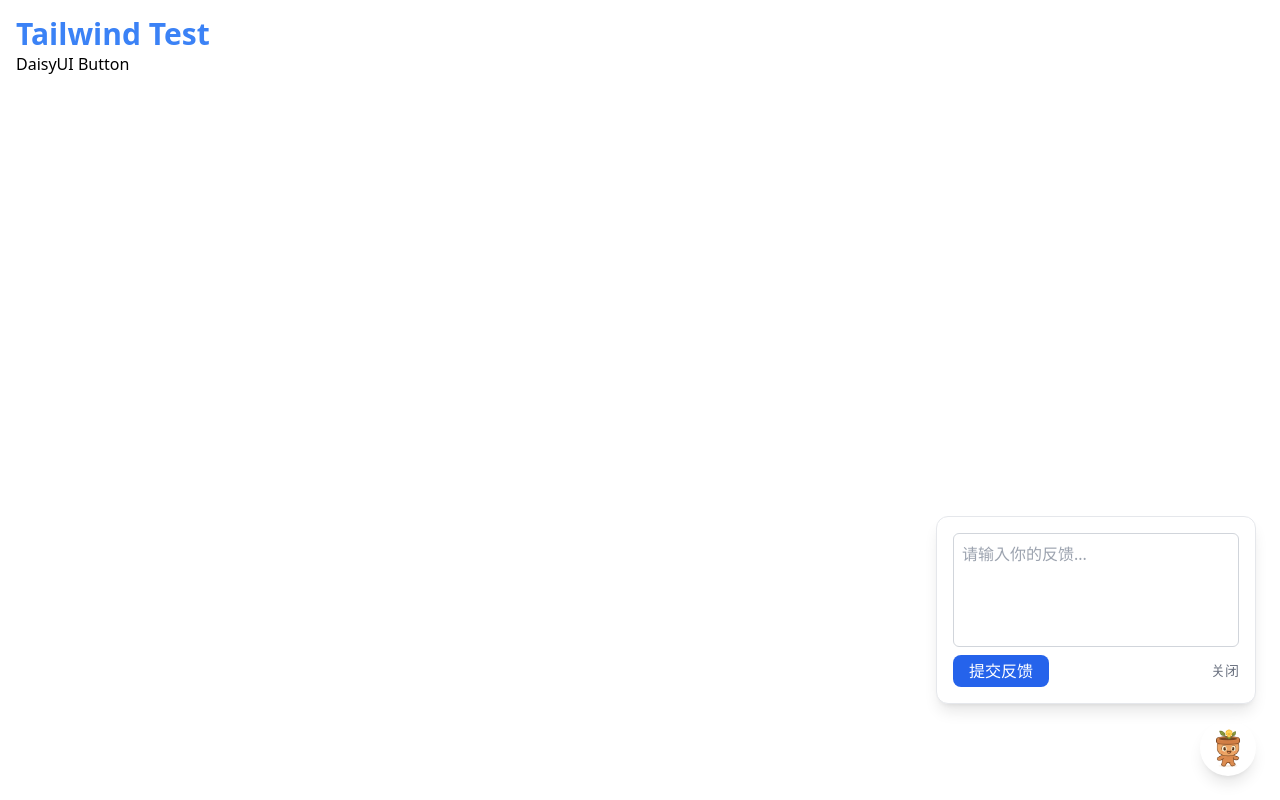
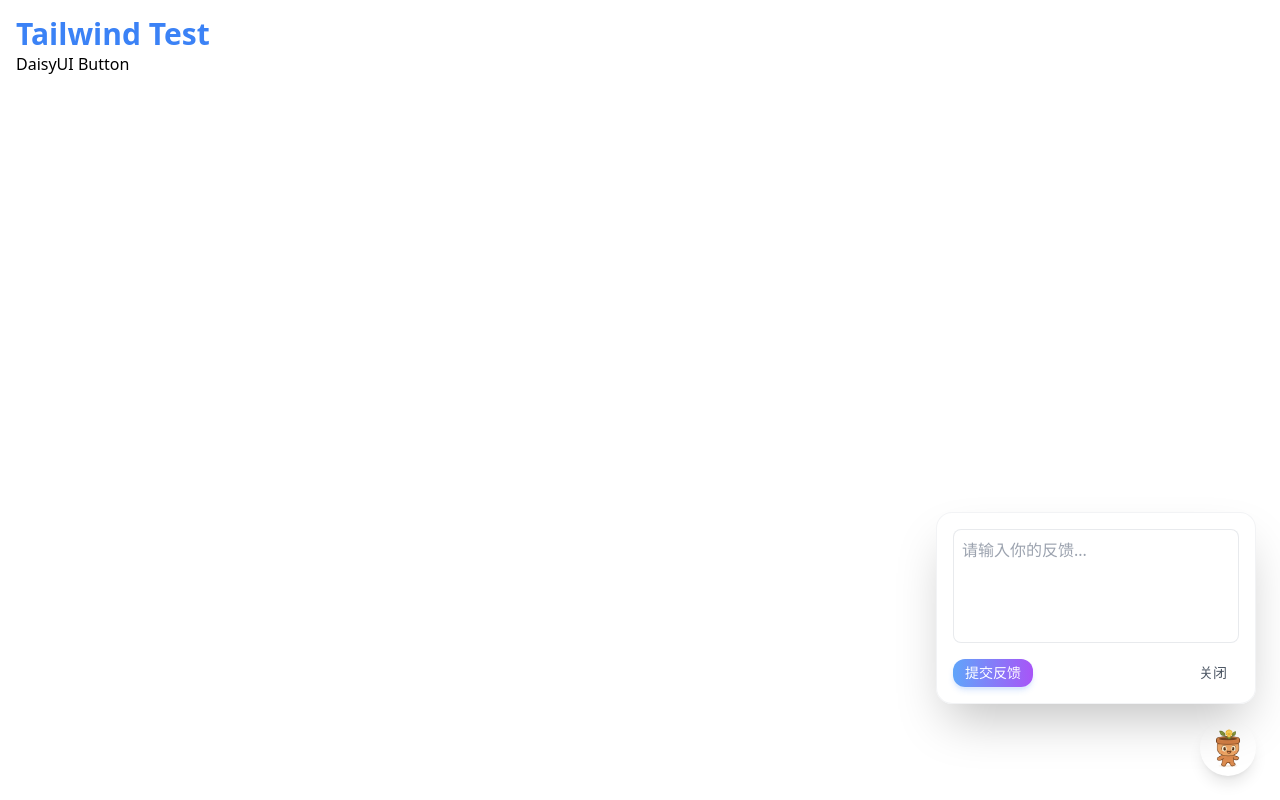
Before and after one commit to Skottbie/PoT_Platform, a React (Vite) app in the folder client/: page /test in a window 1280 px wide. Both pictures are taken after a click on the button "点击反馈". Built offline with nearby package versions, Linux system fonts and the light colour scheme; no server answers.

Commit message:
Widget 优化

```diff
--- a/client/src/components/FeedbackWidget.jsx
+++ b/client/src/components/FeedbackWidget.jsx
@@ -3,6 +3,7 @@
 import { useState, useEffect } from 'react';
 import api from '../api/axiosInstance';
 import logo from '../assets/logo.png';
+import Button from './Button';
 
 export default function FeedbackWidget() {
   const [open, setOpen] = useState(false);
@@ -14,7 +15,7 @@ export default function FeedbackWidget() {
 
   const toggleOpen = () => {
     setOpen(!open);
-    setHintVisible(false); // 用户点击后提示消失
+    setHintVisible(false);
   };
 
   const handleSubmit = async (e) => {
@@ -27,14 +28,14 @@ export default function FeedbackWidget() {
       await api.post('/feedback', { content: feedback });
       setMessage('✅ 感谢你的反馈！');
       setFeedback('');
-    } catch (error) {
+    } catch {
       setMessage('❌ 提交失败，请稍后再试');
     } finally {
       setSending(false);
     }
   };
 
-  /** 模拟用户遇到问题时提示 **/
+  /** 用户行为提示逻辑 */
   useEffect(() => {
     let clickCount = 0;
     const handleClick = () => {
@@ -42,8 +43,6 @@ export default function FeedbackWidget() {
       if (clickCount >= 5 && !open) {
         setHintVisible(true);
         clickCount = 0;
-
-        // 3 秒后自动隐藏
         if (hintTimer) clearTimeout(hintTimer);
         const timer = setTimeout(() => setHintVisible(false), 3000);
         setHintTimer(timer);
@@ -53,7 +52,6 @@ export default function FeedbackWidget() {
     const idleTimer = setTimeout(() => {
       if (!open) {
         setHintVisible(true);
-        // 3 秒后自动隐藏
         if (hintTimer) clearTimeout(hintTimer);
         const timer = setTimeout(() => setHintVisible(false), 3000);
         setHintTimer(timer);
@@ -69,82 +67,89 @@ export default function FeedbackWidget() {
     };
   }, [open]);
 
-
   return (
     <>
-      {/* 悬浮按钮及气泡 */}
+      {/* 悬浮按钮及提示气泡 */}
       <div className="fixed bottom-6 right-6 z-50 flex flex-col items-end">
-        {/* 气泡：按钮左上角 */}
         {hintVisible && (
-
           <div
-            className="relative mb-1 mr-8 bg-white dark:bg-gray-800 shadow-lg
-                      border border-gray-200 dark:border-gray-700 px-3 py-1 rounded-xl
-                      text-sm text-gray-700 dark:text-gray-200 animate-bounce
-                      transition-opacity duration-500 opacity-100"
+            className="relative mb-1 mr-8 text-sm text-gray-700 dark:text-gray-200
+                       animate-bounce select-none
+                       bg-gradient-to-r from-blue-50 to-purple-50 dark:from-gray-800 dark:to-gray-700
+                       border border-gray-200 dark:border-gray-700
+                       px-3 py-1 rounded-xl shadow-lg backdrop-blur-md"
           >
-            有任何问题可以点击我反馈哦(`v´)
-            {/* 右下角箭头指向按钮 */}
-            <div className="absolute -bottom-2 right-2 w-0 h-0
-                            border-l-6 border-l-transparent
-                            border-r-6 border-r-transparent
-                            border-t-8 border-t-white dark:border-t-gray-800">
-            </div>
+            有任何问题可以点击我反馈哦 (`v´)
+            <div
+              className="absolute -bottom-2 right-2 w-0 h-0
+                          border-l-6 border-l-transparent
+                          border-r-6 border-r-transparent
+                          border-t-8 border-t-white dark:border-t-gray-800"
+            />
           </div>
         )}
 
-        {/* 按钮本身 */}
+        {/* 悬浮按钮 */}
         <button
           onClick={toggleOpen}
-          className="w-14 h-14 rounded-full shadow-lg bg-white flex items-center justify-center
-                    cursor-pointer hover:scale-110 transition-transform"
+          className={`w-14 h-14 rounded-full shadow-lg flex items-center justify-center
+                      bg-white dark:bg-gray-900
+                      hover:scale-110 active:scale-95 transition-transform backdrop-blur-md`}
           title="点击反馈"
         >
           <img src={logo} alt="Feedback" className="w-10 h-10" />
         </button>
       </div>
 
-
-
-
       {/* 弹出反馈表单 */}
       <div
         className={`fixed bottom-24 right-6 z-50 w-80
           transform transition-all duration-300 origin-bottom-right
-          ${open ? 'scale-100 opacity-100 translate-y-0' : 'scale-95 opacity-0 translate-y-4 pointer-events-none'}
+          ${open ? 'scale-100 opacity-100 translate-y-0' : 'scale-90 opacity-0 translate-y-4 pointer-events-none'}
         `}
       >
-        <div className="bg-white dark:bg-gray-900 p-4 rounded-xl shadow-lg border border-gray-200 dark:border-gray-700">
+        <div className="bg-white/80 dark:bg-gray-900/80 p-4 rounded-2xl shadow-2xl border border-gray-200/50 dark:border-gray-700/50 backdrop-blur-xl transition-all duration-300">
           <form onSubmit={handleSubmit} className="flex flex-col gap-2">
             <textarea
               rows="4"
               placeholder="请输入你的反馈..."
-              className="w-full border rounded-md p-2 resize-none bg-white dark:bg-gray-800 dark:text-gray-200 border-gray-300 dark:border-gray-600"
+              className="w-full border rounded-lg p-2 resize-none
+                         bg-white/60 dark:bg-gray-800/60
+                         text-gray-800 dark:text-gray-200
+                         border-gray-300/50 dark:border-gray-600/50
+                         focus:ring-2 focus:ring-blue-400 focus:outline-none
+                         backdrop-blur-sm"
               value={feedback}
               onChange={(e) => setFeedback(e.target.value)}
               disabled={sending}
               required
             />
-            <div className="flex justify-between items-center">
-              <button
+
+            <div className="flex justify-between items-center mt-2">
+              <Button
                 type="submit"
-                disabled={sending}
-                className="bg-blue-600 text-white px-4 py-1 rounded-lg hover:bg-blue-700 disabled:opacity-50 transition active:scale-95"
+                variant="primary"
+                size="sm"
+                loading={sending}
               >
                 {sending ? '提交中...' : '提交反馈'}
-              </button>
-              <button
+              </Button>
+              <Button
                 type="button"
+                variant="ghost"
+                size="sm"
                 onClick={toggleOpen}
-                className="text-gray-500 dark:text-gray-400 hover:underline text-sm"
               >
                 关闭
-              </button>
+              </Button>
             </div>
+
             {message && (
               <p
-                className={`text-sm mt-2 ${
-                  message.startsWith('✅') ? 'text-green-600' : 'text-red-600'
+                className={`mt-2 text-sm px-3 py-1 rounded-lg backdrop-blur-sm transition-all duration-300 ${
+                  message.startsWith('✅')
+                    ? 'bg-green-500/10 text-green-600 dark:text-green-400'
+                    : 'bg-red-500/10 text-red-600 dark:text-red-400'
                 }`}
               >
                 {message}
```
